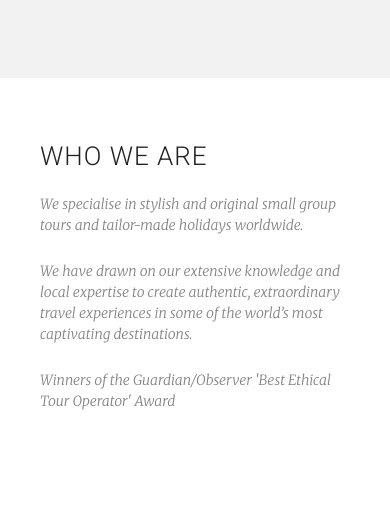
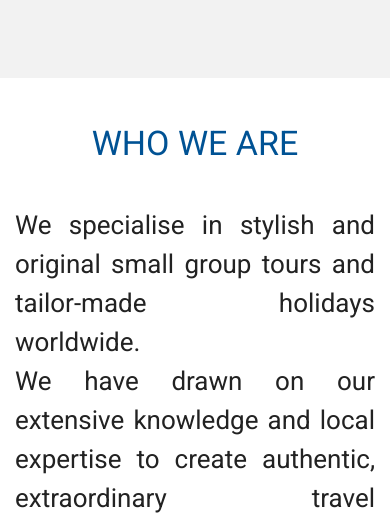
Before and after one commit to observateur1980/califortravel, a Django app: template templates/home/home.html in a window 390 px wide; the page is wider, and only the part inside the window is pictured. Shown: the part 5371-5895 px from the top of that part. Run offline with Django 3.2, Linux system fonts and the light colour scheme; the template is opened without the code that fills it, so the values that code supplies are empty; parts of the project's set-up code (start-up, migrations or seed data) failed here and were passed over; some libraries are stand-ins or nearby versions; some web fonts are replaced.

Commit message:
17 May 6:04

```diff
--- a/templates/home/home.html
+++ b/templates/home/home.html
@@ -4,6 +4,28 @@
 
 <style>
 
+
+.who_are_main{
+
+	/* margin-top: 22px; */
+
+	/* box-sizing: border-box; */
+	height: 700px;
+
+}
+
+.who_are{
+	margin-top: 40px;
+	margin-bottom: 40px;
+
+}
+.who_are_left_div{
+	text-align: justify
+}
+
+
+
+/* ------------------- */
 .offer_img {
   border: 1px solid #ddd;
   border-radius: 4px;
@@ -496,65 +518,38 @@
 					</div>
 					</div>
 				</div>
-
-			</div>
-
 			<div class="clear"></div>
 
-			<div class="overflow-hidden">
+				<!-- starthere -->
+				<div class="container-fluid" style="background-color: white">
+				<div class="who_are_main">
 
-				<div class="GridLex-grid-noGutter-equalHeight">
+					<div class="row">
 
-					<div class="GridLex-col-6_sm-6_xs-12_xss-12">
-
-						<div class="sell-or-buy">
-
-
-
-							<div class="clear"></div>
-
-							<div class="content">
-
-								<div class="section-title" style="text-align:left">
-									<h2>Who we are</h2>
-									<p>We specialise in stylish and original small group tours 	and tailor-made holidays worldwide. </p>
-
-										<p>We have drawn on our extensive knowledge and local expertise to create authentic, extraordinary travel experiences in some of the world’s most captivating destinations. </p>
-
-										<p>Winners of the Guardian/Observer 'Best Ethical Tour Operator' Award</p>
-								</div>
-
+					  <div class="col-md-10 col-md-offset-1 who_are" style="background-color:white">
+						<div class="row" style="text-align: center">
+								<h2 class="text-primary">WHO WE ARE</h2>
+								<br>
+							<div class="col-md-6 who_are_left_div">
+								<h3>
+										We specialise in stylish and original small group tours and tailor-made holidays worldwide.
+										<br>
+										We have drawn on our extensive knowledge and local expertise to create authentic, extraordinary travel experiences in some of the world’s most captivating destinations.
+										<br>
+										Winners of the Guardian/Observer 'Best Ethical Tour Operator' Award</h3>
 							</div>
-
+							<div class="col-md-6">
+									<iframe width="520" height="415"
+									src="https://www.youtube.com/embed/7wi5JXSl5oM">
+									</iframe>
+							</div>
 						</div>
+					  </div>
 
 					</div>
-
-					<div class="GridLex-col-6_sm-6_xs-12_xss-12">
-
-						<div class="sell-or-buy">
-
-							<div class="clear"></div>
-
-							<div class="content">
-
-								<iframe width="500" height="400"
-									src="https://www.youtube.com/embed/tgbNymZ7vqY">
-								</iframe>
-
-							</div>
-
-						</div>
-
-					</div>
-
+				  </div>
 				</div>
-
-			</div>
-
-
-
-
+			<!-- endhere -->
 			<div class="clear"></div>
 
 			<div class="overflow-hidden">
```
